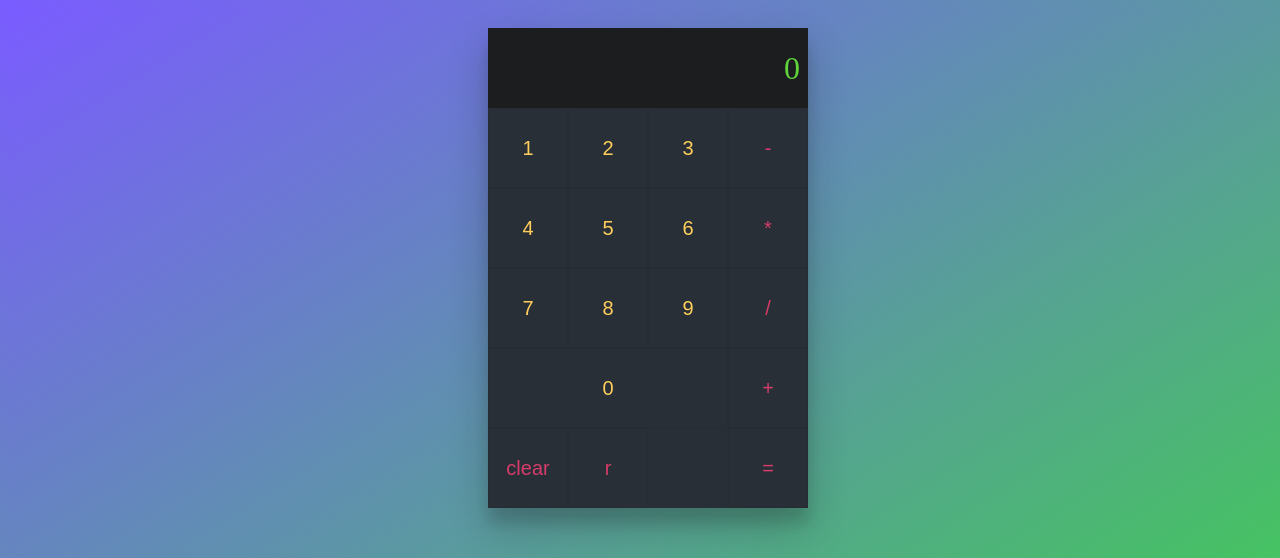
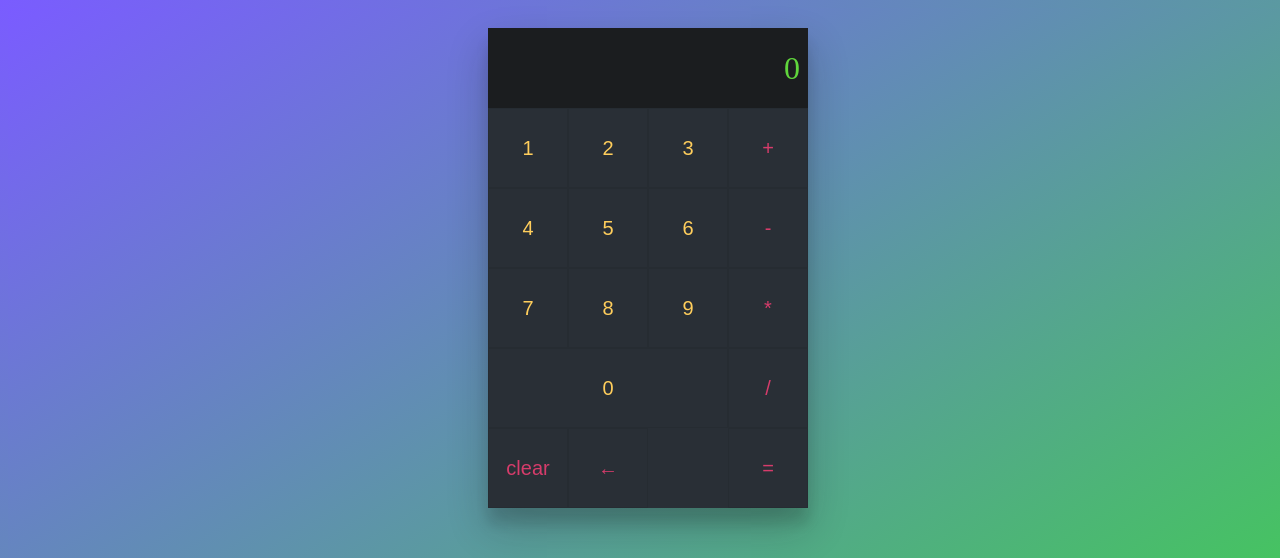
Before and after one commit to Leomiguel19/calculadora, a React (Create React App) app: page / in a window 1280 px wide. Shown: the top 558 px of the page. Built offline with nearby package versions, Linux system fonts and the light colour scheme.

Commit message:
Creación de componente Functions

```diff
--- a/src/App.jsx
+++ b/src/App.jsx
@@ -1,5 +1,6 @@
 import React from 'react'
 import Button from './components/Button'
+import Functions from './components/Functions'
 import MathOperations from './components/MathOperations'
 import Result from './components/Result'
 import './App.css'
@@ -11,7 +12,6 @@
     console.log("Button.clickHandler", text)
   }
   // Lo que ejecuta la función
-  console.log("Renderización de la App")
   return (
     <main className="react-calculator">
       <Result value={undefined}/>
@@ -27,11 +27,22 @@
         <button>9</button>
         <button>0</button>
       </div>
-      <div className="functions">
-        <button>clear</button>
-        <button>r</button>
-      </div>
-      <MathOperations/>
+      <Functions
+        onContentClear={() =>
+          console.log("Content clear")
+        }
+        onDelete={() => {
+          console.log("OnDelete")
+        }}
+      />
+      <MathOperations
+        onClickOperation={operation =>
+          console.log("Operations: ", operation)
+        }
+        onClickEqual={equal =>
+          console.log("Equal: ", equal)
+        }
+      />
     </main>)
 }
 // Exportación
--- /dev/null
+++ b/src/components/Functions.jsx
@@ -0,0 +1,17 @@
+import React from 'react'
+import PropTypes from 'prop-types'
+import Button from './Button'
+
+const Functions = ({ onContentClear, onDelete }) => (
+  <section className="functions">
+    <Button text="clear" clickHandler={onContentClear} />
+    <Button text="&larr;" clickHandler={onDelete} />
+  </section>
+)
+
+Functions.propTypes = {
+  onContentClear: PropTypes.func.isRequired,
+  onDelete: PropTypes.func.isRequired
+}
+
+export default Functions
--- a/src/components/MathOperations.jsx
+++ b/src/components/MathOperations.jsx
@@ -4,10 +4,10 @@
 
 const MathOperations = ({ onClickOperation, onClickEqual }) => (
   <section className="math-operations">
+    <Button text="+" clickHandler={onClickOperation} />
     <Button text="-" clickHandler={onClickOperation} />
     <Button text="*" clickHandler={onClickOperation} />
     <Button text="/" clickHandler={onClickOperation} />
-    <Button text="+" clickHandler={onClickOperation} />
     <Button text="=" clickHandler={onClickEqual} />
   </section>
 )
```
